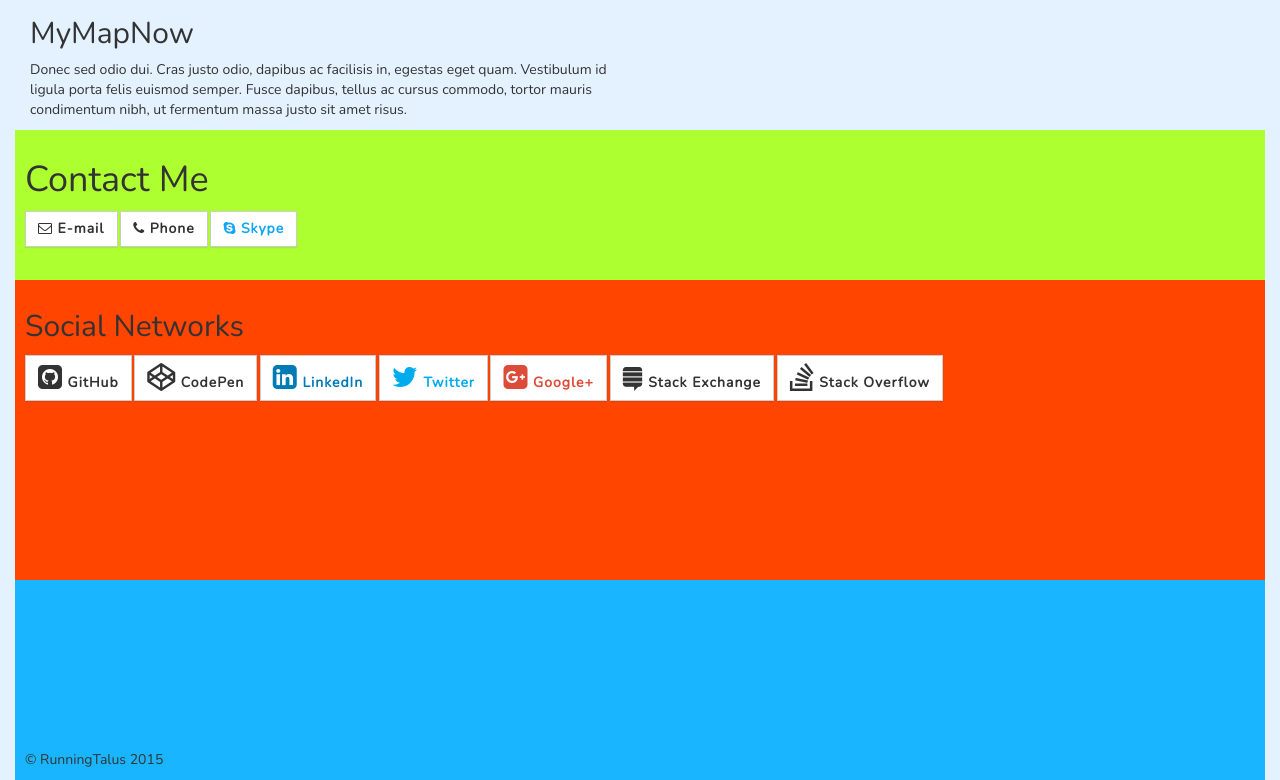
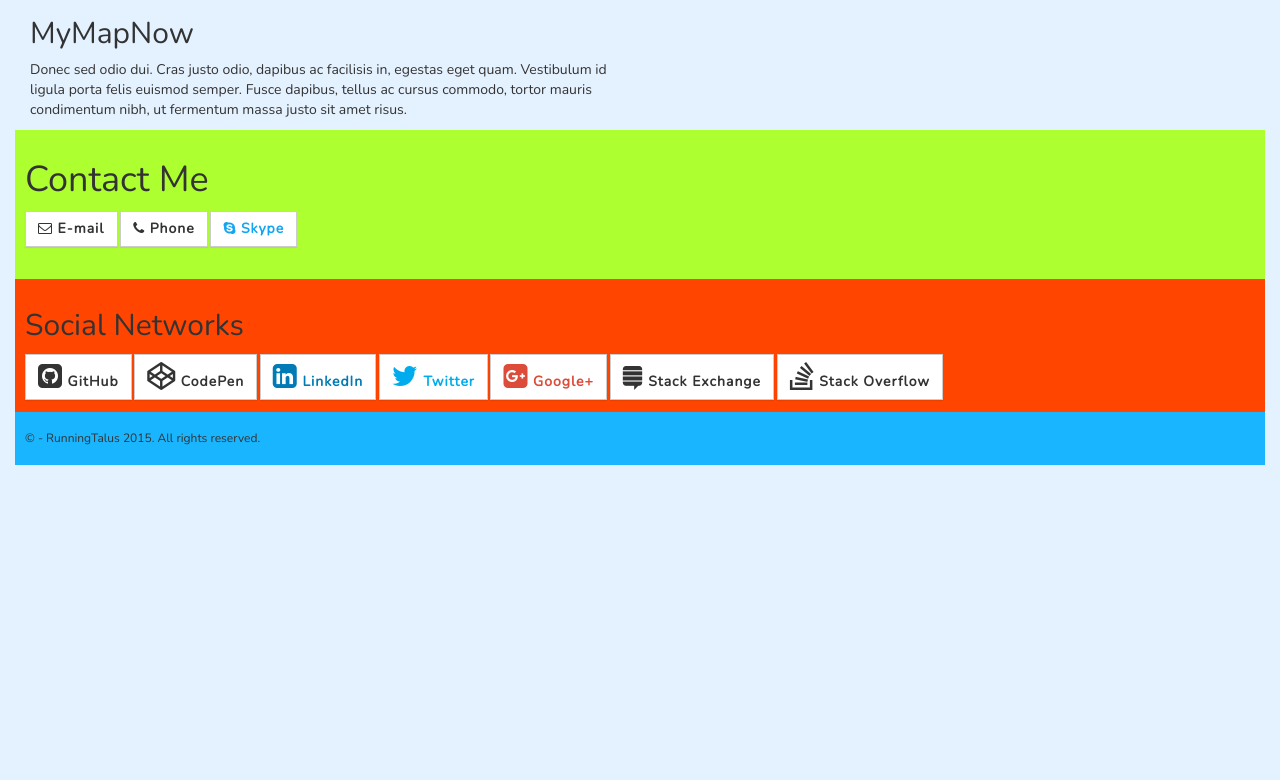
Before and after one commit to RunningTalus/RunningTalusWebsite, a plain HTML site: page index.html in a window 1280 px wide. Shown: the part 3397-4177 px from the top of the page. After the commit the page ends 3862 px from the top, so only its background shows below. Drawn offline with nearby package versions, Linux system fonts and the light colour scheme.

Commit message:
Added height: auto to footer elements.

```diff
--- a/css/main.css
+++ b/css/main.css
@@ -52,7 +52,7 @@ header {
 /*}*/
 
 /***********************
- FLICKITY SLIDER STYLES
+ PORTFOLIO FLICKITY SLIDER STYLES
 ************************/
 
 .gallery {
@@ -82,6 +82,10 @@ header {
 .gallery-cell-image.flickity-lazyerror {
    opacity : 1;
 }
+
+/***********************
+ WORK EXPERIENCE SECTION
+ ************************/
 
 .work-experience {
     padding: 10px;
@@ -118,14 +122,14 @@ header {
 
 .footer-upper {
     background-color : greenyellow;
-    height : 150px;
+    height : auto;
     padding: 10px;
     width : 100%;
 }
 
 .footer-middle {
     background-color : orangered;
-    height: 300px;
+    height: auto;
     padding: 10px;
     width: 100%
 }
@@ -148,12 +152,11 @@ header {
 
 .footer-lower {
     background-color: #19B5FE;
-    height: 200px;
+    height: auto;
     padding: 10px;
     width : 100%;
 }
 
 .copyright {
     position: relative;
-    top: 160px;
 }
--- a/index.html
+++ b/index.html
@@ -8,7 +8,7 @@
     <meta http-equiv="X-UA-Compatible" content="IE=edge,chrome=1">
     <meta http-equiv="Cache-control" content="public">
 
-    <title>RunningTalus</title>
+    <title>RunningTalus.com</title>
 
     <meta name="description" content="#">
     <meta name="viewport" content="width=device-width, initial-scale=1">
@@ -148,7 +148,7 @@
           </div>
 	      </div>
 	      <div class="row">
-	        <div class="col-lg-12 col-md-4">
+	        <div class="col-md-12">
 		        <div class="footer-middle">
 			        <h2>Social Networks</h2>
 		          <div class="btn-group social_links" role="group" aria-label="social media links">
@@ -166,7 +166,7 @@
 	      <div class="row">
 		      <div class="col-md-12">
 			      <div class="footer-lower">
-              <p class="copyright">&copy; RunningTalus 2015</p>
+              <h6 class="copyright">&copy; - RunningTalus 2015. All rights reserved. </h6>
 			      </div>
 		      </div>
 	      </div>
```
